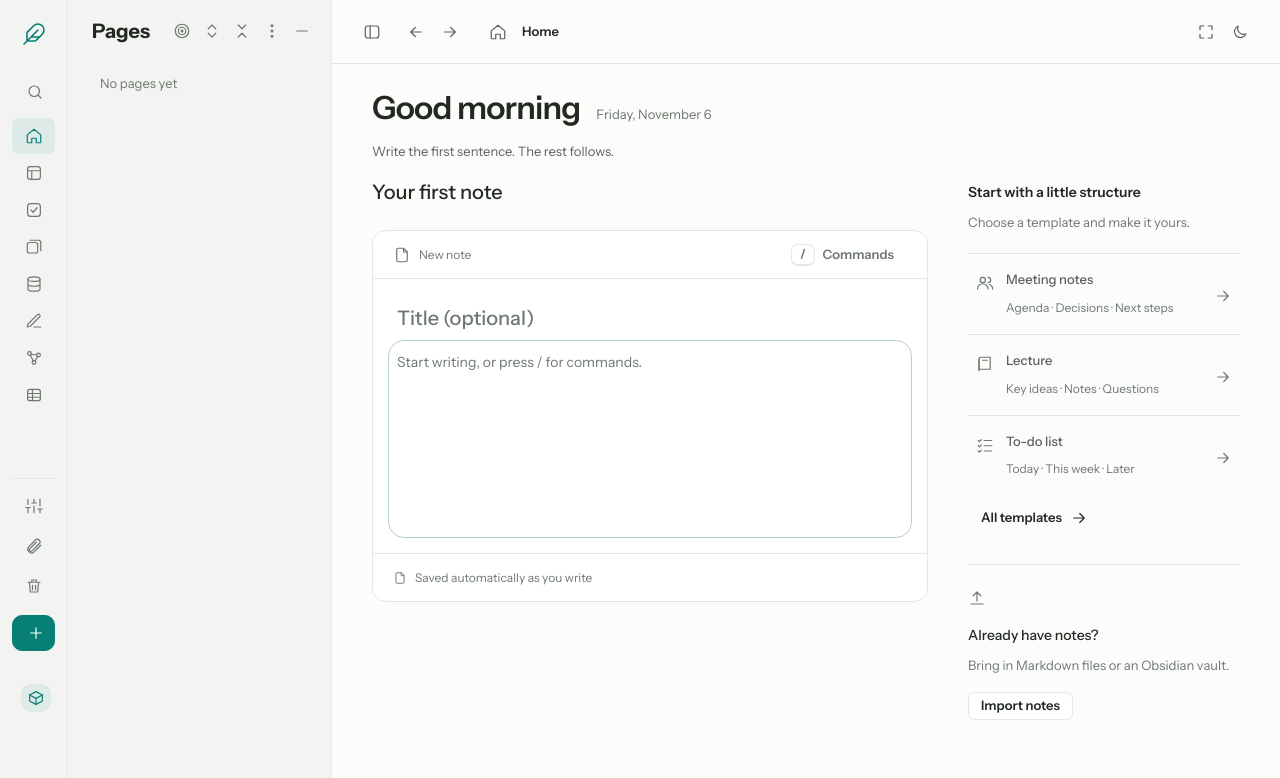
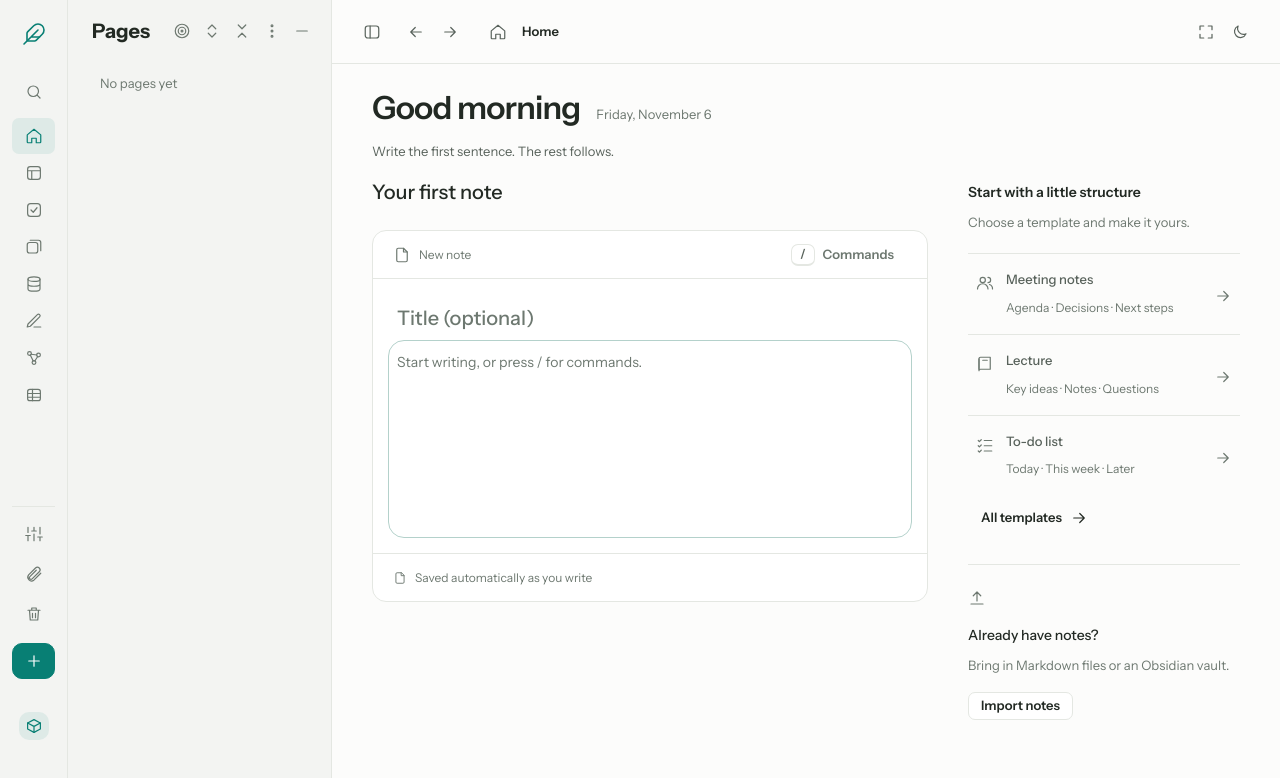
Before and after one commit to 0xVexor/Nevis, a React (Vite) app in the folder spike/tiptap/: page / in a window 1280 px wide. Shown: the top 778 px of the page. Built offline with nearby package versions, Linux system fonts and the light colour scheme.

Commit message:
Keep the icon rail's bottom items at the bottom
The credit line is left out of the icon rail, folded or open, so it no longer pushes Settings, Files, Trash, New and the workspace up. Search, New and the workspace card line up with the other icons.

```diff
--- a/spike/tiptap/src/design-system/areas/shell.css
+++ b/spike/tiptap/src/design-system/areas/shell.css
@@ -155,12 +155,16 @@
 }
 .side[data-rail] .ds-workspace-mark { margin-inline-start: calc((var(--rail-inner) - var(--ds-control)) / 2); }
 .side[data-rail] :is(.row.plain, .row.plain.search-row) { justify-content: flex-start; padding-inline: calc((var(--rail-inner) - 24px) / 2); }
-.side[data-rail] .row.plain.search-row { block-size: var(--ds-control); border-color: transparent; background: transparent; }
-.side[data-rail] .side-new { inline-size: 100%; justify-content: flex-start; padding-inline: calc((var(--rail-inner) - 16px) / 2); }
+/* search and New have a 1px border, and New's icon box is 18px: their padding allows for both so every icon shares one column */
+.side[data-rail] .row.plain.search-row { block-size: var(--ds-control); padding-inline: calc((var(--rail-inner) - 24px) / 2 - 1px); border-color: transparent; background: transparent; }
+.side[data-rail] .side-new { inline-size: 100%; justify-content: flex-start; padding-inline: calc((var(--rail-inner) - 18px) / 2 - 1px); }
 .side[data-rail] :is(.side-scroll, .side-foot) { overflow-x: hidden; }
-.side[data-rail] .side-credit { overflow: hidden; white-space: nowrap; text-align: start; }
-.side[data-rail] :is(.ntitle, .ds-workspace-name, .wscard-tx, .side-credit) { transition: opacity var(--ds-base) var(--ds-ease); }
-.side[data-icons] :is(.ntitle, .ds-workspace-name, .wscard-tx, .side-credit) { opacity: 0; }
+/* the credit line has no place in a rail of icons, folded or open: left in, it pushed the bottom items up */
+.side[data-rail] .side-credit { display: none; }
+/* the workspace card's icon (30px wide, inside a 1px border) stands in the same column as the row icons */
+.side[data-rail] .wscard { padding-inline: calc((var(--rail-inner) - 30px) / 2 - 1px); }
+.side[data-rail] :is(.ntitle, .ds-workspace-name, .wscard-tx) { transition: opacity var(--ds-base) var(--ds-ease); }
+.side[data-icons] :is(.ntitle, .ds-workspace-name, .wscard-tx) { opacity: 0; }
 .side[data-icons] :is(.row kbd, .ds-badge, .wscard-chev) { display: none; }
 /* compact: tighter indent so deep trees keep room for titles */
 :root[data-side='compact'] .tree-kids { margin-inline-start: var(--ds-s3); padding-inline-start: var(--ds-s1); }
```
